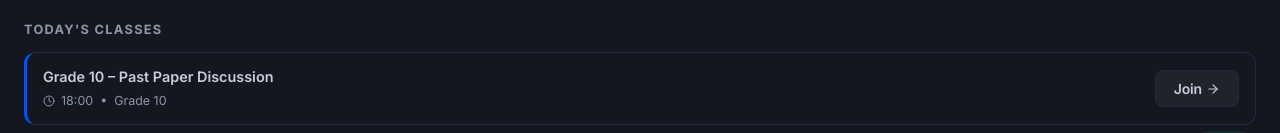
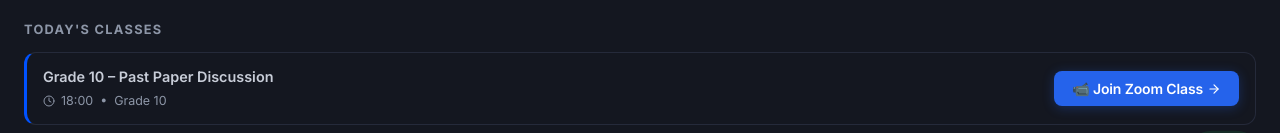
Before and after one commit to Thanuja47/MathSpark, a Next.js app: page /timetable in a window 1280 px wide. Shown: the part 576-709 px from the top of the page. Built offline with nearby package versions, Linux system fonts and the light colour scheme; no server answers.

Commit message:
fix: hero banner now prioritizes today's classes with TODAY badge and correct class dot color

```diff
--- a/components/tracking/LiveScheduleWidget.js
+++ b/components/tracking/LiveScheduleWidget.js
@@ -104,9 +104,16 @@ export default function LiveScheduleWidget({ customSchedule = null, onJoinZoom =
   const todayDay = now.getDay();
   const todayClasses = activeSchedule.filter(c => c.day === todayDay);
 
-  const nextClass = activeSchedule
-    .map(c => ({ ...c, ...getCountdown(c.day, c.time, c.duration || 90) }))
-    .sort((a, b) => (a.isLive ? -1 : b.isLive ? 1 : a.targetTime - b.targetTime))[0];
+  // ── Hero card: always prefer today's classes first (even if already past),
+  // only fall back to the next upcoming class when today has zero classes at all.
+  const allWithCountdown = activeSchedule.map(c => ({ ...c, ...getCountdown(c.day, c.time, c.duration || 90) }));
+  const todayClassesForHero = allWithCountdown.filter(c => c.day === todayDay);
+  const futureClasses = allWithCountdown
+    .filter(c => !c.isPast || c.isLive)
+    .sort((a, b) => (a.isLive ? -1 : b.isLive ? 1 : a.targetTime - b.targetTime));
+  const nextClass = todayClassesForHero.length > 0
+    ? todayClassesForHero.sort((a, b) => (a.isLive ? -1 : b.isLive ? 1 : a.targetTime - b.targetTime))[0]
+    : futureClasses[0];
 
   const handleJoin = (e, cls) => {
     if (onJoinZoom) {
@@ -126,9 +133,9 @@ export default function LiveScheduleWidget({ customSchedule = null, onJoinZoom =
       {nextClass && (
         <div className="next-class-banner" style={{ borderColor: nextClass.color }}>
           <div className="next-class-left">
-            <div className="live-badge">
-              <span className="live-dot" />
-              {nextClass.isLive ? 'LIVE NOW' : nextClass.isToday ? 'TODAY' : DAYS[nextClass.day]}
+            <div className="live-badge" style={{ color: nextClass.isLive ? '#00C896' : nextClass.day === todayDay ? '#00C896' : nextClass.color }}>
+              <span className="live-dot" style={{ background: nextClass.isLive ? '#00C896' : nextClass.day === todayDay ? '#00C896' : nextClass.color }} />
+              {nextClass.isLive ? 'LIVE NOW' : nextClass.day === todayDay ? 'TODAY' : DAYS[nextClass.day]}
             </div>
             <div className="next-class-title">{nextClass.title}</div>
             <div className="next-class-meta" style={{ display: 'flex', alignItems: 'center', gap: 14, flexWrap: 'wrap' }}>
@@ -180,10 +187,10 @@ export default function LiveScheduleWidget({ customSchedule = null, onJoinZoom =
                 </div>
                 <button
                   onClick={(e) => handleJoin(e, c)}
-                  className="btn btn-ghost btn-sm"
+                  className="btn btn-primary btn-sm"
                   style={{ display: 'inline-flex', alignItems: 'center', gap: 4 }}
                 >
-                  <span>Join</span>
+                  <span>📹 Join Zoom Class</span>
                   <ArrowRight size={14} />
                 </button>
               </div>
@@ -214,11 +221,13 @@ export default function LiveScheduleWidget({ customSchedule = null, onJoinZoom =
         .live-badge {
           display: inline-flex; align-items: center; gap: 6px;
           font-size: 0.72rem; font-weight: 700; letter-spacing: 0.1em;
-          color: #00C896; text-transform: uppercase; margin-bottom: 10px;
+          text-transform: uppercase; margin-bottom: 10px;
+          /* color set inline per class */
         }
         .live-dot {
-          width: 8px; height: 8px; border-radius: 50%; background: #00C896;
+          width: 8px; height: 8px; border-radius: 50%;
           animation: pulse-glow 1.2s infinite;
+          /* background set inline per class */
         }
         .next-class-title { font-weight: 700; font-size: 1rem; margin-bottom: 6px; }
         .next-class-meta { font-size: 0.8rem; color: var(--text-muted); }
```
